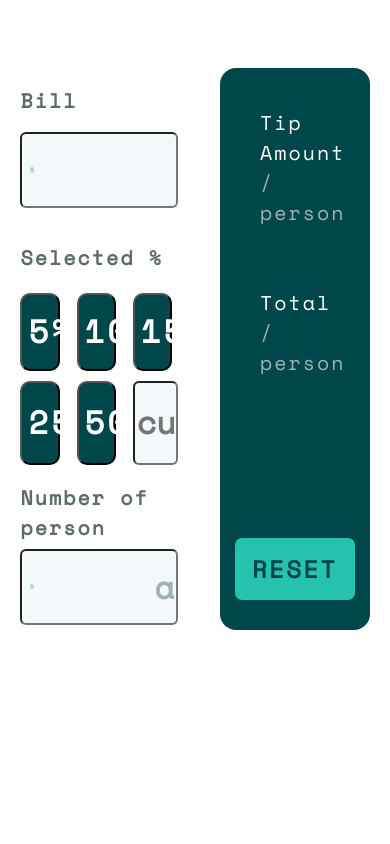
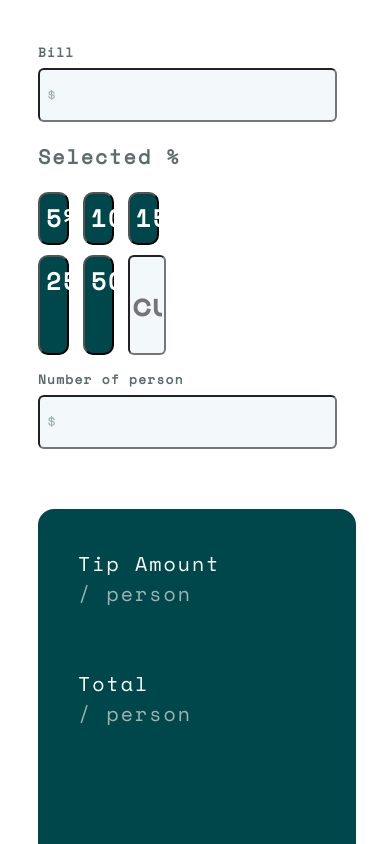
Before and after one commit to neha-shettigar/Splitter-2, a React (Create React App) app in the folder splitter/: page / in a window 390 px wide. Shown: the top 844 px of the page. Built offline with nearby package versions, Linux system fonts and the light colour scheme.

Commit message:
adding styles for mobile view

```diff
--- a/splitter/src/environment/App/App.module.css
+++ b/splitter/src/environment/App/App.module.css
@@ -41,3 +41,24 @@ article {
   height: 15%;
   padding-bottom: 10px;
 }
+
+
+@media (max-width:414px){
+  .container{
+    display: flex;
+    padding: 0;
+    flex-direction: column;
+  }
+  .container__input{
+    width: 80%;
+    padding: 30px;
+  }
+  .container__buttons{
+    display: flex;
+    width: 50%;
+  }
+  .container__display{
+    padding: 30px;
+    width: 85%;
+  }
+}
--- a/splitter/src/lib/components/InputTextField/index.js
+++ b/splitter/src/lib/components/InputTextField/index.js
@@ -21,7 +21,7 @@ const InputTextField = ({
         <input
           type="text"
           onChange={handleInput}
-          value={input}
+          // value={input}
           id="input-container__input"
         />
         <img className="input-container__image" src={image} alt="" />
--- a/splitter/src/lib/components/InputTextField/styles.scss
+++ b/splitter/src/lib/components/InputTextField/styles.scss
@@ -39,3 +39,19 @@
   max-width: 2%;
   padding: 10px;
 }
+
+@media (max-width:414px){
+  .input-container{
+    display: flex;
+  }
+  .input-container__label{
+    font-size:0.8em;
+  }
+  .input-container__form{
+    width: 100%;
+
+  }
+  #input-container__input{
+    width: 100%;
+  }
+}
--- a/splitter/src/lib/components/TipButton/styles.scss
+++ b/splitter/src/lib/components/TipButton/styles.scss
@@ -17,3 +17,14 @@ letter-spacing: 0.1em;
 .tip-container__button:active {
   background-color: #25c2ad;
 }
+
+
+@media (max-width:414px){
+    .tip-container{
+        display: flex;
+    }
+    .tip-container__button{
+        display: flex;
+        font-size: 1.5em;
+    }
+}
--- a/splitter/src/lib/components/TipDisplay/styles.scss
+++ b/splitter/src/lib/components/TipDisplay/styles.scss
@@ -85,3 +85,8 @@
   outline: none;
   background: #0d686d;
 }
+
+
+@media (max-width:414px){
+
+}
```
